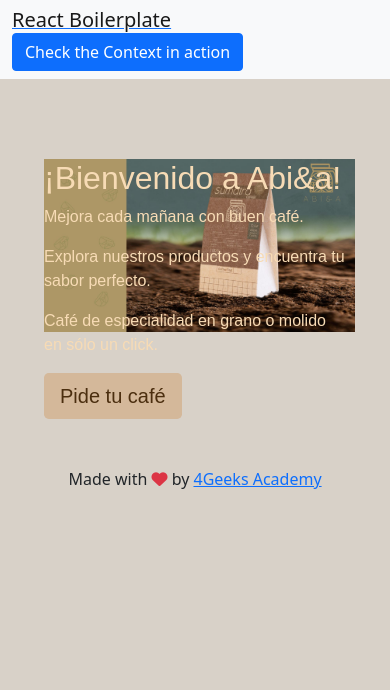
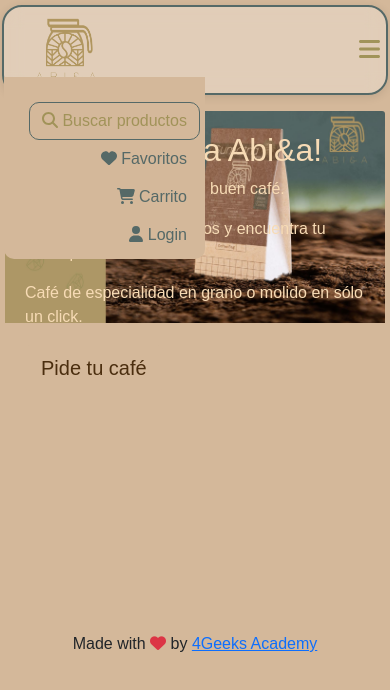
Before and after one commit to 4GeeksAcademy/ProyectoFinal_Amanda-Bruno, a React app: page / in a window 390 px wide. Built offline with nearby package versions, Linux system fonts and the light colour scheme; no server answers.

Commit message:
navbar en construccion

```diff
--- a/package.json
+++ b/package.json
@@ -73,6 +73,8 @@
 		]
 	},
 	"dependencies": {
+		"@fortawesome/free-solid-svg-icons": "^6.6.0",
+		"@fortawesome/react-fontawesome": "^0.2.2",
 		"prop-types": "^15.6.1",
 		"react": "^16.8.4",
 		"react-dom": "^16.8.4",
--- a/src/front/js/component/navbar.js
+++ b/src/front/js/component/navbar.js
@@ -1,19 +1,59 @@
-import React from "react";
-import { Link } from "react-router-dom";
+import React, { useState } from "react";
+import '../../styles/navbar.css';
+import { FontAwesomeIcon } from '@fortawesome/react-fontawesome';
+import { faBars, faSearch, faUser, faShoppingCart, faHeart } from '@fortawesome/free-solid-svg-icons';
+import logo1 from "../../img/logo1.png";
 
-export const Navbar = () => {
-	return (
-		<nav className="navbar navbar-light bg-light">
-			<div className="container">
-				<Link to="/">
-					<span className="navbar-brand mb-0 h1">React Boilerplate</span>
-				</Link>
-				<div className="ml-auto">
-					<Link to="/demo">
-						<button className="btn btn-primary">Check the Context in action</button>
-					</Link>
-				</div>
-			</div>
-		</nav>
-	);
+const Navbar = () => {
+    const [isMenuOpen, setIsMenuOpen] = useState(false);
+
+    const toggleMenu = () => {
+        setIsMenuOpen(!isMenuOpen);
+    };
+
+    return (
+        <nav className="navbar">
+            <div className="navbar-left">
+                <img src={logo1} alt="Logo" className="logo" />
+            </div>
+            <button className="hamburger-menu" id="hamburger-menu" onClick={toggleMenu}>
+                <FontAwesomeIcon icon={faBars} />
+            </button>
+            <div className={`navbar-content ${isMenuOpen ? 'active' : ''}`} id="navbar-content">
+
+                <div className="navbar-right">
+                    <button className="btn search-btn">
+                        <FontAwesomeIcon icon={faSearch} /> Buscar productos
+                    </button>
+
+                    <div className="dropdown">
+                        <button className="btn favorites-btn">
+                            <FontAwesomeIcon icon={faHeart} /> Favoritos
+                        </button>
+                        <div className="dropdown-content">
+                            <p>Sin productos en favoritos</p>
+                        </div>
+                    </div>
+
+                    <div className="dropdown">
+                        <button className="btn cart-btn">
+                            <FontAwesomeIcon icon={faShoppingCart} /> Carrito
+                        </button>
+                        <div className="dropdown-content">
+                            <p>Carrito vacío</p>
+                        </div>
+                    </div>
+
+                    <div className="dropdown">
+                    <button className="btn login-btn">
+                        <FontAwesomeIcon icon={faUser} /> Login
+                    </button>
+                    </div>
+
+                </div>
+            </div>
+        </nav>
+    );
 };
+
+export default Navbar;
--- a/src/front/js/layout.js
+++ b/src/front/js/layout.js
@@ -8,7 +8,7 @@ import { Demo } from "./pages/demo";
 import { Single } from "./pages/single";
 import injectContext from "./store/appContext";
 
-import { Navbar } from "./component/navbar";
+import Navbar from "./component/navbar";
 import { Footer } from "./component/footer";
 
 //create your first component
--- a/src/front/js/pages/home.js
+++ b/src/front/js/pages/home.js
@@ -4,7 +4,7 @@ import jumbotron from "../../img/jumbotron.jpeg";
 
 const Home = () => {
   return (
-    <div className="container mt-5">
+    <div className="container mt-3">
       <div className="jumbotron position-relative">
       <img className='position-absolute jumbotron-imagen' src={jumbotron} />
         <div className="todo position-relative">
--- a/src/front/styles/home.css
+++ b/src/front/styles/home.css
@@ -1,23 +1,31 @@
 body {
-    background-color: #d8d1c8;
+    background-color: #d4b89a;
   }
   .jumbotron-imagen {
-    width: 85%;
-
+    width: 100%;
   }
 
   .jumbotron {
     color: rgb(247, 219, 181);
     font-family: Arial, Helvetica, sans-serif;
-    padding: 3rem;
     border-radius: 3px;
     max-height: 20%;
     overflow: hidden;
+    position: relative;
+    height: 500px;
+  }
+
+  .container {
+    padding: 0;
   }
 
   @media (max-width: 768px) {
-    .jumbotron {
-      padding: 2rem;
+    .container {
+      padding: 5px;
+    }
+
+    .todo{
+      margin: 0px;
     }
 
     .display-4 {
@@ -37,3 +45,7 @@ body {
   .btn-custom:hover {
     background-color: #c9a88a;
   }
+
+  .todo {
+    margin: 20px;
+  }
--- /dev/null
+++ b/src/front/styles/navbar.css
@@ -0,0 +1,164 @@
+body {
+    margin: 0;
+    font-family: Arial, Helvetica, sans-serif;
+}
+
+.navbar {
+    background: rgba(255, 255, 255, 0.302);
+    z-index: 1;
+    backdrop-filter: blur(10px);
+    border-radius: 20px;
+    border: 2px solid #556967;
+    width: 99%;
+    top: 5px;
+    left: 50%;
+    transform: translateX(-50%);
+    box-shadow: 0 2px 10px rgba(0, 0, 0, 0.1)
+}
+
+.hamburger-menu {
+    display: none;
+    background: none;
+    border: none;
+    cursor: pointer;
+    font-size: 24px;
+    color: #a19359;
+}
+
+
+.navbar-content {
+display: flex;
+}
+
+.navbar-content.active {
+    display: flex;
+    flex-direction: column;
+    z-index: 1;
+}
+
+.navbar-right {
+    display: flex;
+    margin-top: 20px;
+}
+
+button {
+    cursor: pointer;
+    position: relative;
+    overflow: hidden;
+    margin-left: 20px;
+}
+
+.login-btn {
+    color: #556967;
+}
+
+/* Estilo específico para el botón de búsqueda */
+.search-btn {
+    border: 1px solid #556967;
+    border-radius: 10px;
+    color: #a19359;
+}
+
+/* Eliminando el subrayado para el botón de búsqueda */
+.search-btn::after {
+    display: none;
+}
+
+/* Aplicando el subrayado para los demás botones */
+.btn::after {
+    content: '';
+    position: absolute;
+    bottom: 0;
+    left: 50%;
+    width: 0;
+    height: 2px;
+    background: #a19359;
+    transition: width 0.3s ease, left 0.3s ease;
+}
+
+/* barra buscar produto*/
+.btn:hover {
+    color: #556967;
+}
+
+.btn:hover::after {
+    width: 100%;
+    left: 0;
+}
+
+.logo {
+    height: 70px;
+}
+
+.dropdown-content {
+    display: none;
+    position: absolute;
+    background-color: white;
+    min-width: 200px;
+    box-shadow: 0 8px 16px rgba(0, 0, 0, 0.2);
+    border-radius: 5px;
+    padding: 10px;
+    z-index: 1;
+    top: 45px;
+    color: #556967;
+}
+
+.dropdown-content p {
+    margin: 0;
+}
+
+.dropdown:hover .dropdown-content {
+    display: block;
+}
+
+.dropdown .btn {
+    color: #556967;
+    transition: color 0.3s;
+}
+
+/*rico debaixo fav e carrinho */
+.dropdown .btn::after {
+    content: '';
+    position: absolute;
+    bottom: 0;
+    left: 50%;
+    width: 0;
+    height: 2px;
+    background: #a19359;
+    transition: width 0.3s ease, left 0.3s ease;
+}
+
+.dropdown .btn:hover {
+    color: #a19359;
+}
+
+.dropdown .btn:hover::after {
+    width: 100%;
+    left: 0;
+}
+
+@media (max-width: 768px) {
+    .hamburger-menu {
+        display: block;
+    }
+
+    .navbar-content {
+        background: #d4b89a;
+        position: absolute;
+        top: 70px;
+        padding: 5px;
+        border-radius: 0 0 10px 10px;
+    }
+
+    .navbar-content.active {
+        display: flex;
+        width: 100%;
+        background-color: transparent;
+    }
+
+    .navbar-right {
+        flex-direction: column;
+        align-items:end;
+        background-color: #d4b89a;
+    }
+}
```
Also changed, not shown: src/front/img/logo1.png (added), 1 other file.
